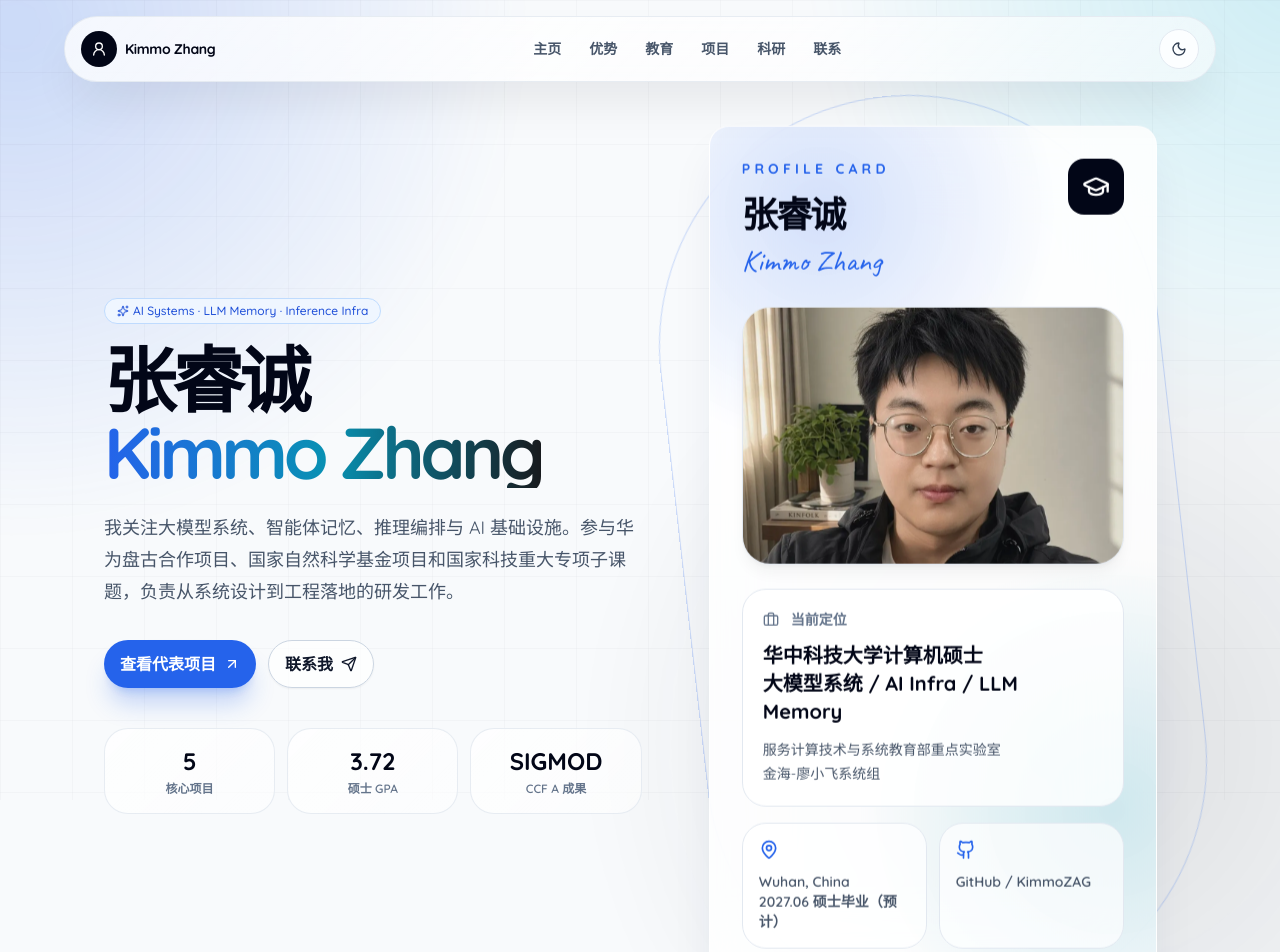
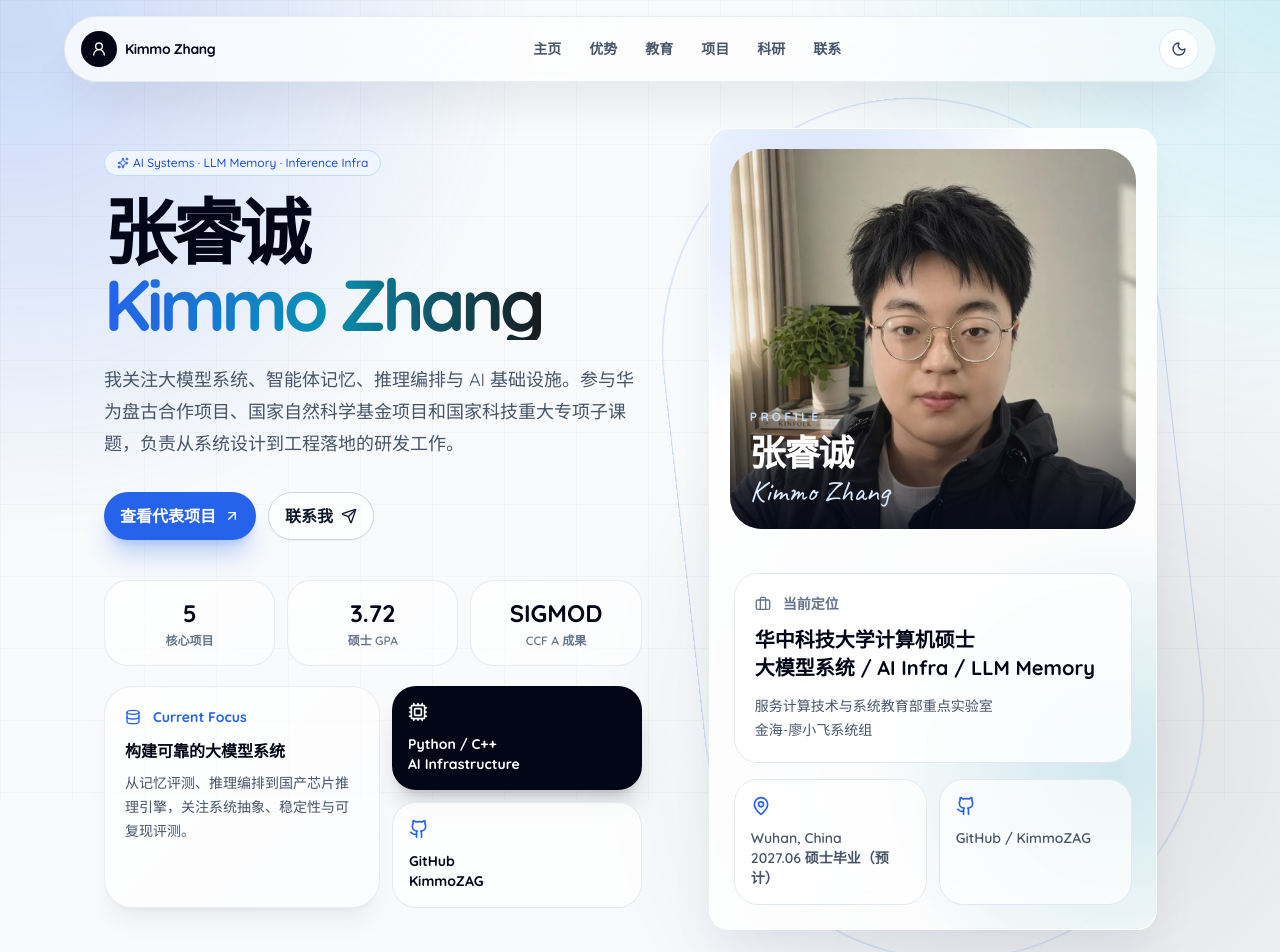
Before and after one commit to KimmoZAG/Intro4kimmo, a React (Vite) app: page / in a window 1280 px wide. Shown: the top 952 px of the page. Built offline with nearby package versions, Linux system fonts and the light colour scheme.

Commit message:
Refine hero profile layout

```diff
--- a/src/App.tsx
+++ b/src/App.tsx
@@ -10,7 +10,6 @@ import {
   Database,
   ExternalLink,
   Github,
-  GraduationCap,
   Layers3,
   Mail,
   MapPin,
@@ -362,28 +361,43 @@ function App() {
                 </div>
               ))}
             </div>
+
+            <div className="mt-5 grid max-w-xl gap-3 sm:grid-cols-[1.05fr_0.95fr]">
+              <div className="glass-panel rounded-[1.75rem] p-5 shadow-xl shadow-slate-950/5 dark:shadow-black/20">
+                <div className="flex items-center gap-3 text-sm font-black text-blue-600 dark:text-blue-300">
+                  <Database className="size-4" aria-hidden="true" />
+                  Current Focus
                 </div>
-
-          <aside className="animate-float relative mx-auto w-full max-w-md lg:ml-auto" aria-label="个人名片预览">
-            <div className="orbit-ring" aria-hidden="true" />
-            <Card className="hero-portrait relative overflow-hidden border-white/60 bg-white/85 p-0 shadow-2xl shadow-blue-950/10 backdrop-blur-2xl dark:border-white/10 dark:bg-slate-950/70 dark:shadow-blue-950/30">
-              <CardContent className="relative z-10 p-7 sm:p-8">
-                <div className="flex items-start justify-between gap-4">
-                  <div>
-                    <p className="text-sm font-bold uppercase tracking-[0.3em] text-blue-600 dark:text-blue-300">Profile Card</p>
-                    <h2 className="mt-4 text-4xl font-black tracking-[-0.05em] text-slate-950 dark:text-white">{profile.name}</h2>
-                    <p className="mt-2 font-hand text-3xl text-blue-600 dark:text-blue-300">{profile.englishName}</p>
+                <p className="mt-3 text-base font-black leading-6 text-slate-950 dark:text-white">构建可靠的大模型系统</p>
+                <p className="mt-2 text-sm leading-6 text-slate-600 dark:text-slate-300">从记忆评测、推理编排到国产芯片推理引擎，关注系统抽象、稳定性与可复现评测。</p>
               </div>
-                  <div className="flex size-14 items-center justify-center rounded-2xl bg-slate-950 text-white dark:bg-white dark:text-slate-950">
-                    <GraduationCap className="size-7" aria-hidden="true" />
+              <div className="grid gap-3">
+                <div className="rounded-[1.5rem] bg-slate-950 p-4 text-white shadow-xl shadow-slate-950/15 dark:bg-white dark:text-slate-950">
+                  <Cpu className="mb-3 size-5" aria-hidden="true" />
+                  <p className="text-sm font-black leading-5">Python / C++<br />AI Infrastructure</p>
+                </div>
+                <a href={profile.github} target="_blank" rel="noreferrer" className="rounded-[1.5rem] border border-slate-200 bg-white/75 p-4 text-slate-950 transition-colors duration-200 hover:border-blue-300 focus-visible:outline-none focus-visible:ring-2 focus-visible:ring-blue-500 dark:border-white/10 dark:bg-white/5 dark:text-white dark:hover:border-blue-300/50">
+                  <Github className="mb-3 size-5 text-blue-600 dark:text-blue-300" aria-hidden="true" />
+                  <p className="text-sm font-black leading-5">GitHub<br />KimmoZAG</p>
+                </a>
+              </div>
             </div>
           </div>
 
-                <div className="mt-7 overflow-hidden rounded-[1.75rem] border border-slate-200 bg-slate-100 shadow-lg shadow-slate-950/5 dark:border-white/10 dark:bg-white/5">
-                  <img src={profile.photo} alt="张睿诚个人照片" className="h-64 w-full object-cover object-center" loading="lazy" />
+          <aside className="relative mx-auto w-full max-w-md lg:ml-auto" aria-label="个人名片预览">
+            <div className="orbit-ring" aria-hidden="true" />
+            <Card className="hero-portrait relative overflow-hidden border-white/60 bg-white/85 p-0 shadow-2xl shadow-blue-950/10 backdrop-blur-2xl dark:border-white/10 dark:bg-slate-950/70 dark:shadow-blue-950/30">
+              <div className="relative m-4 overflow-hidden rounded-[2rem] bg-slate-100 dark:bg-slate-900 sm:m-5">
+                <img src={profile.photo} alt="张睿诚个人照片" className="h-[340px] w-full object-cover object-center sm:h-[380px]" loading="lazy" />
+                <div className="pointer-events-none absolute inset-x-0 bottom-0 h-32 bg-gradient-to-t from-slate-950/75 via-slate-950/25 to-transparent" />
+                <div className="absolute bottom-5 left-5 right-5 text-white">
+                  <p className="text-xs font-black uppercase tracking-[0.28em] text-blue-200">Profile</p>
+                  <h2 className="mt-2 text-4xl font-black tracking-[-0.05em]">{profile.name}</h2>
+                  <p className="font-hand text-3xl text-blue-100">{profile.englishName}</p>
+                </div>
               </div>
 
-                <div className="mt-6 space-y-4">
+              <CardContent className="relative z-10 space-y-4 p-5 pt-0 sm:p-6 sm:pt-0">
                 <div className="rounded-3xl border border-slate-200 bg-white/80 p-5 dark:border-white/10 dark:bg-white/5">
                   <div className="flex items-center gap-3 text-sm font-bold text-slate-500 dark:text-slate-400">
                     <Briefcase className="size-4" aria-hidden="true" />
@@ -392,6 +406,7 @@ function App() {
                   <p className="mt-3 text-xl font-black text-slate-950 dark:text-white"><LineBreakText text={profile.headline} /></p>
                   <p className="mt-3 text-sm leading-6 text-slate-600 dark:text-slate-300"><LineBreakText text={profile.role} /></p>
                 </div>
+
                 <div className="grid grid-cols-1 gap-3 sm:grid-cols-2">
                   <div className="rounded-3xl border border-slate-200 bg-white/70 p-4 dark:border-white/10 dark:bg-white/5">
                     <MapPin className="mb-3 size-5 text-blue-600 dark:text-blue-300" aria-hidden="true" />
@@ -401,7 +416,6 @@ function App() {
                     <Github className="mb-3 size-5 text-blue-600 dark:text-blue-300" aria-hidden="true" />
                     <p className="text-sm font-semibold text-slate-600 dark:text-slate-300">GitHub / KimmoZAG</p>
                   </a>
-                  </div>
                 </div>
               </CardContent>
             </Card>
```
Lines whose indentation alone changed are shown as unchanged.
